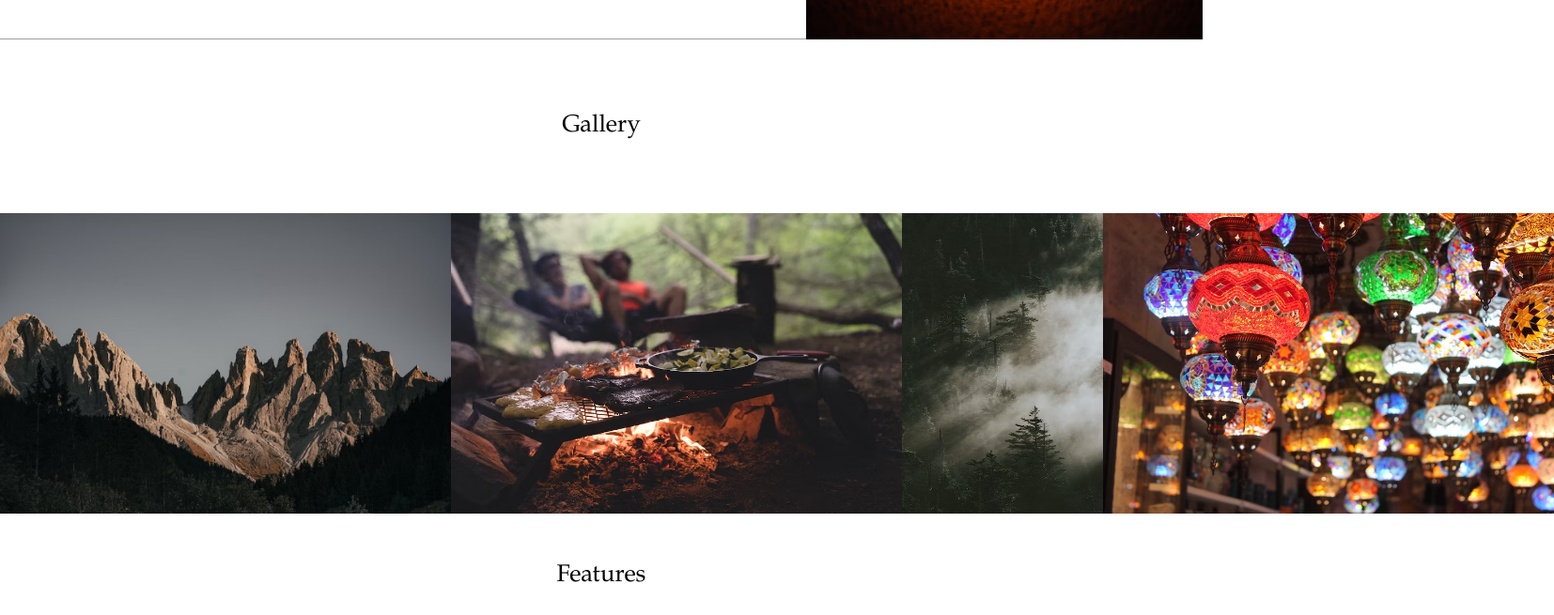
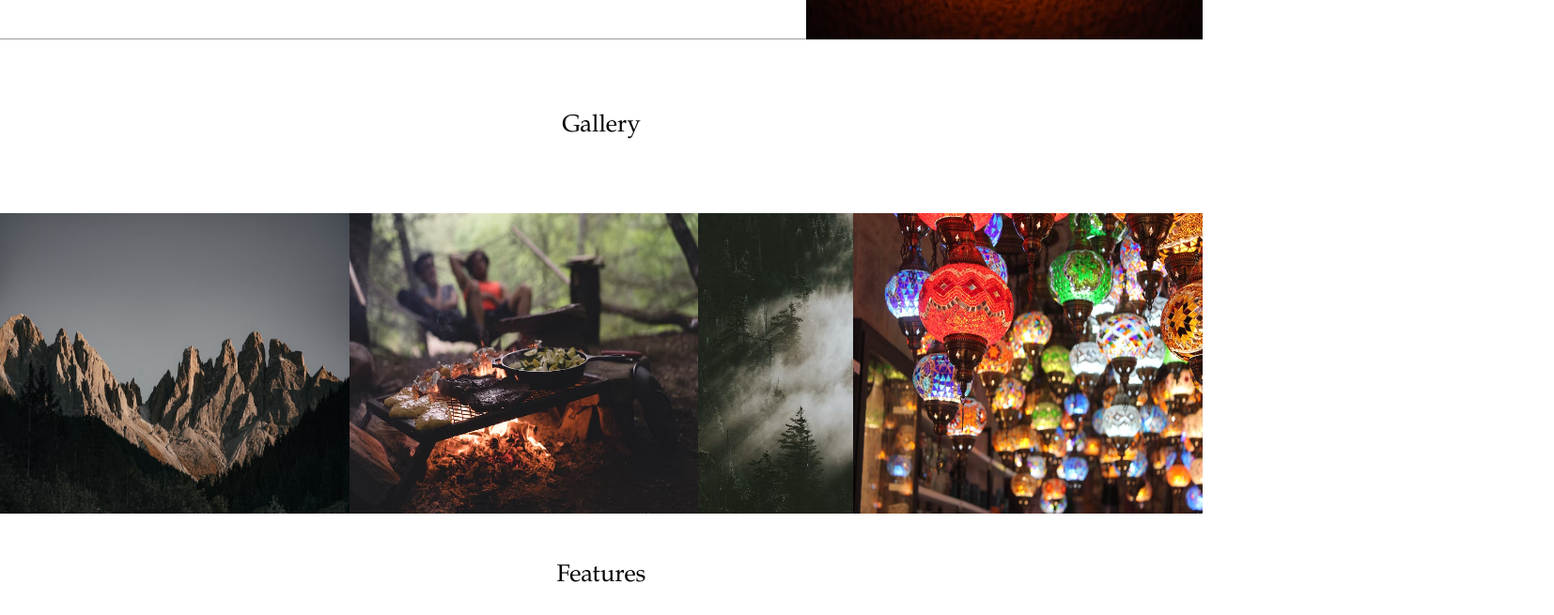
Before and after one commit to KynannetsN/Exam, a plain HTML site: page index.html in a window 1280 px wide. Shown: the part 1470-2125 px from the top of the page at 94% size, 1654 px wide, since content can reach past the window. Drawn offline with Linux system fonts and the light colour scheme.

Commit message:
fixed gallery

```diff
--- a/style.css
+++ b/style.css
@@ -159,7 +159,7 @@ p , h1 , h2 , h3 , h4 , span , label{
 
 }
 .gallery-img img{
-    /* width: 20vw; */
+    width: 100%;
 }
 .gallery-img div{
     display: flex;
```
